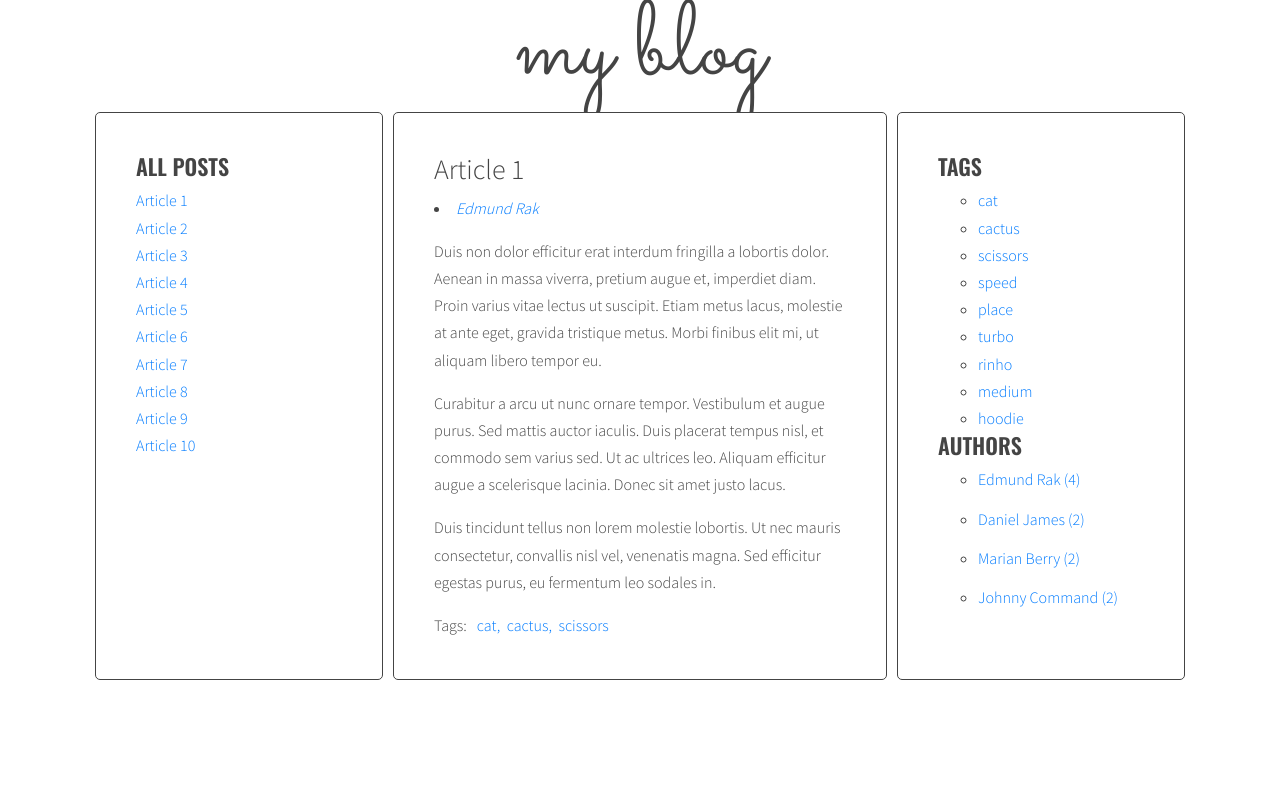
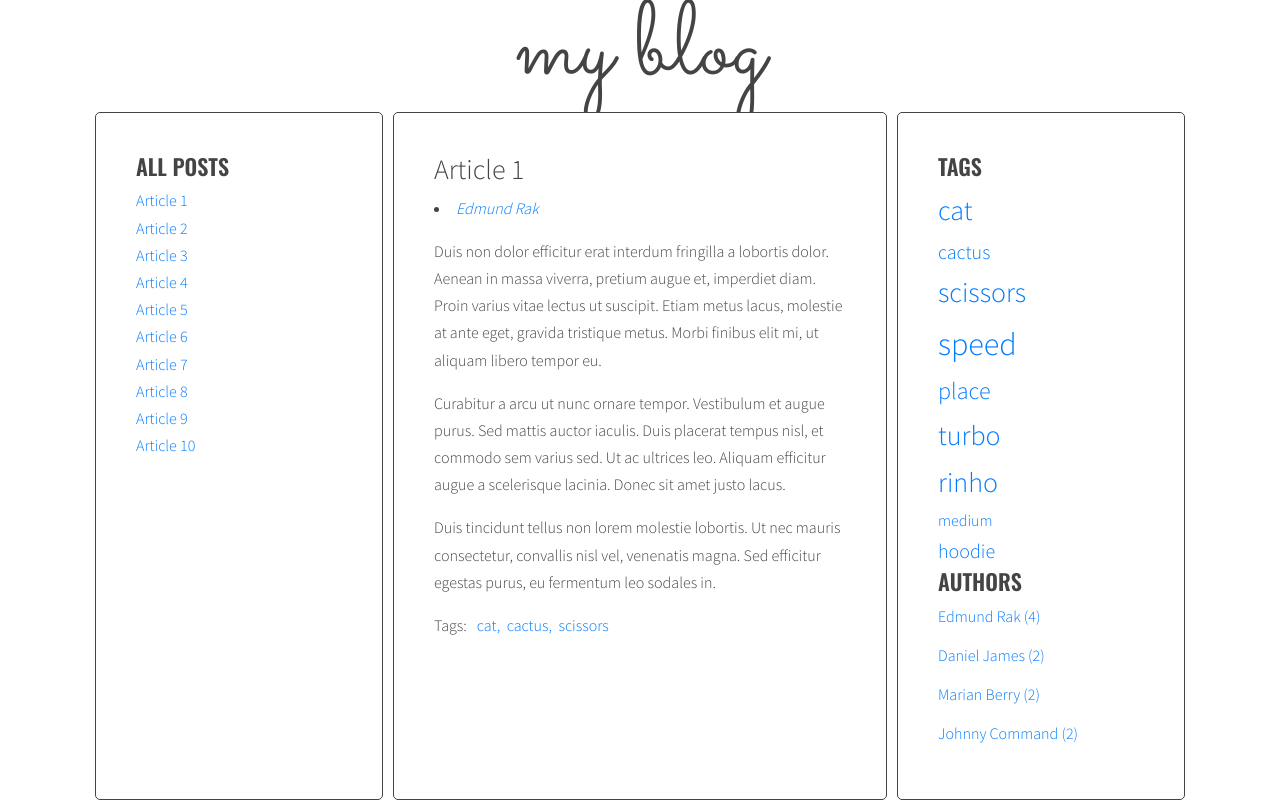
Before and after one commit to Jaaccek/Javascript-blog2, a website: page index.html in a window 1280 px wide. Drawn offline with nearby package versions, Linux system fonts and the light colour scheme.

Commit message:
handlebars completed

```diff
--- a/index.html
+++ b/index.html
@@ -248,18 +248,14 @@
     <li><a href="#author-{{author}}"><span>{{author}}</span></a></li>
   </script>
   <script id="template-tag-cloud-link" type="text/x-handlebars-template">
-    <ul>
         {{#each tags}}
             <li><a href="#tag-{{tag}}" class="{{className}}">{{tag}}</a></li>
         {{/each}}
-    </ul>
   </script>
   <script id="template-author-cloud-link" type="text/x-handlebars-template">
-    <ul>
         {{#each allAuthors}}
             <li><a href="#author-{{author}}">{{author}} ({{count}})</a></li>
         {{/each}}
-    </ul>
   </script>
   <script src="https://cdnjs.cloudflare.com/ajax/libs/handlebars.js/4.1.0/handlebars.min.js"></script>
   <script src="js/script.js"></script>
--- a/js/script.js
+++ b/js/script.js
@@ -172,8 +172,8 @@
 
         /* generate HTML of the link */
         //const linkHTML = '<li><a href="#tag-' + tag + '">' + tag + '</a></li>';// w allTags jest numerek do tagów
-        const linkHTMLData = { id: articleTags, title: tag };
-        const linkHTML = templates.articleLink(linkHTMLData);
+        const linkHTMLData = {tag};
+        const linkHTML = templates.articleTag(linkHTMLData);
 
         /* add generated code to html variable */
         html = html + linkHTML;
@@ -394,10 +394,10 @@
     //console.log(href);
 
     /* [DONE] make a new constant "tag" and extract tag from the "href" constant */
-    const author = href.replace('#-author', '');
+    const author = href.replace('#author-', '');
 
     /* [DONE] find all author links with class active */
-    const authorLinks = document.querySelectorAll('a.active[href^="#-author"]');
+    const authorLinks = document.querySelectorAll('a.active[href^="#author-"]');
 
     /* START LOOP: for each active author link */
 
@@ -426,7 +426,7 @@
 
   function addClickListenersToAuthors() {
     /* [DONE] find all links to tags */
-    const allLinksToAuthors = document.querySelectorAll('a[href^="#-author"]');
+    const allLinksToAuthors = document.querySelectorAll('a[href^="#author-"]');
 
     /* START LOOP: for each link */
     for (let link of allLinksToAuthors) {
--- a/sass/style.scss
+++ b/sass/style.scss
@@ -125,3 +125,18 @@ body {
     margin: 0 10px 0 0;
   }
 }
+.tag-size-1 {
+font-size: 16px;
+}
+.tag-size-2 {
+font-size: 20px;
+}
+.tag-size-3 {
+font-size: 24px;
+}
+.tag-size-4 {
+font-size: 28px;
+}
+.tag-size-5 {
+font-size: 32px;
+}
```
Also changed, not shown: css/style.css, 1 other file.
